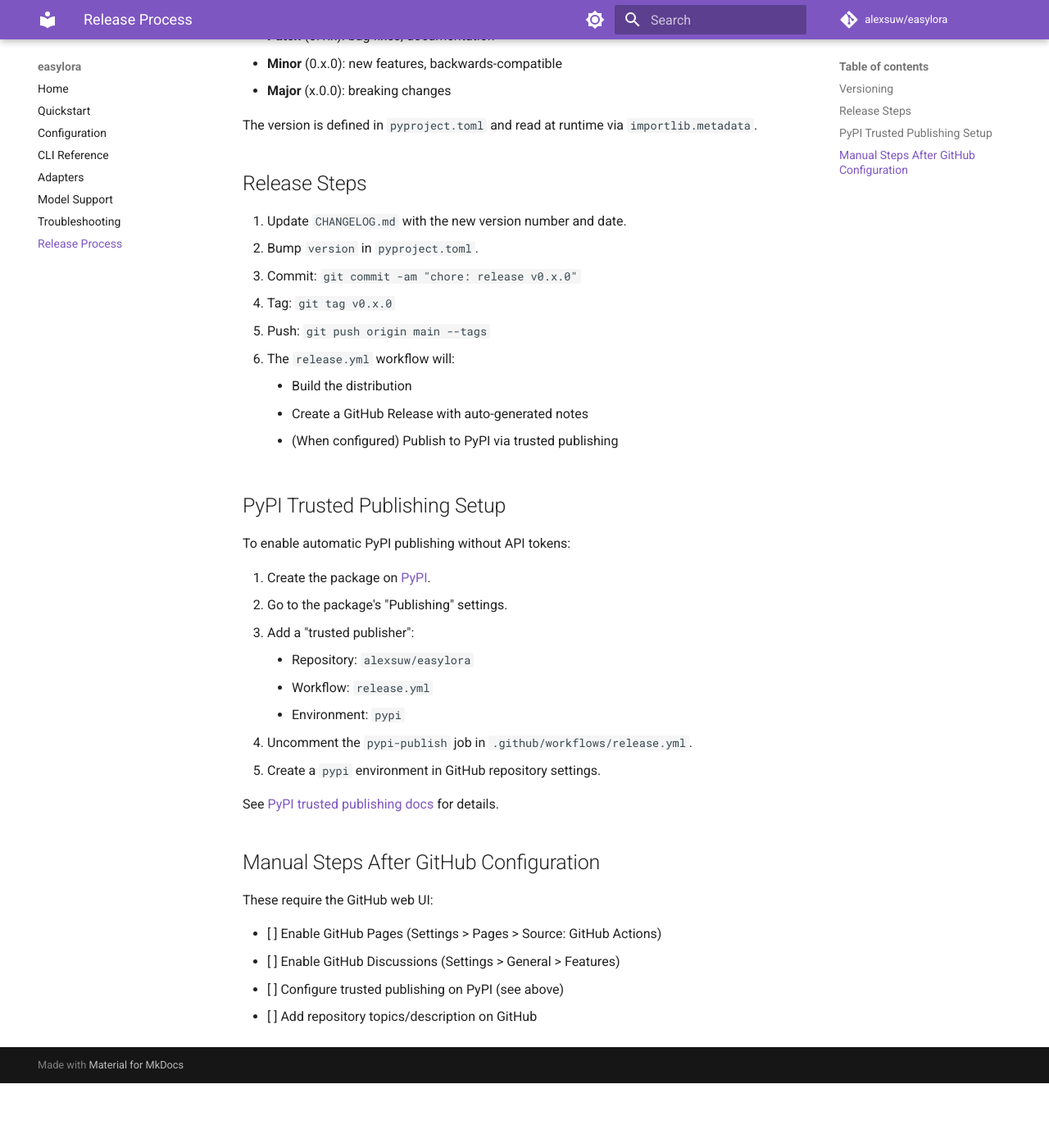
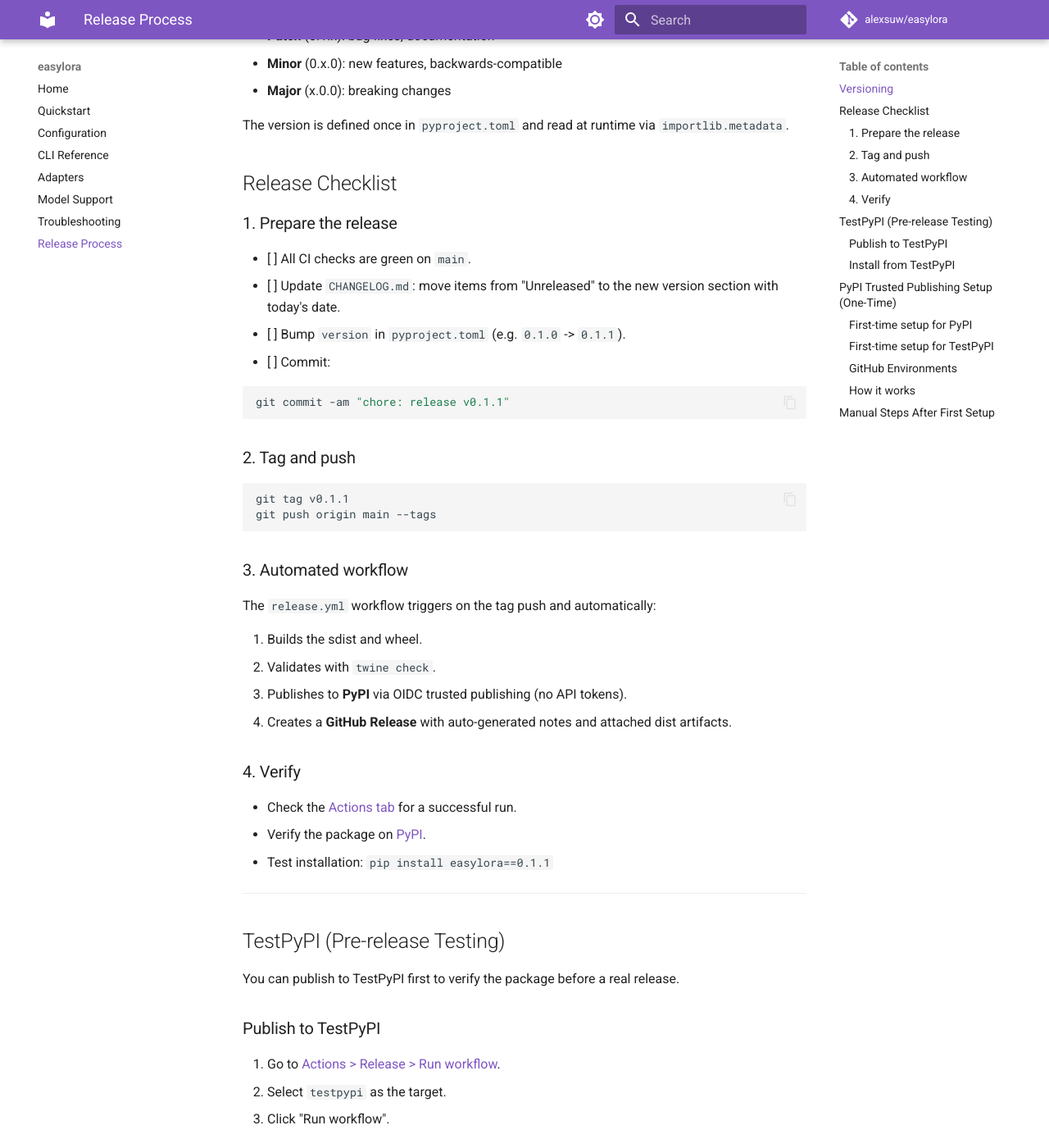
Before and after one commit to alexsuw/easylora, an MkDocs documentation site: the page built from docs/release.md, in a window 1280 px wide and 1400 px high, scrolled down 241 px. Shown: the whole window at 82% size. Built offline with MkDocs 1.6.1 and Material for MkDocs 9.7.7, drawn with Linux system fonts in a browser that asks for light colours; comment, search, counter and statistics services are not loaded; before the commit the page ends 1562 px from its top, so only the background shows below that; some of the changed text lies outside the part shown.

Commit message:
chore: release v0.1.1 — PyPI trusted publishing
- Add OIDC trusted publishing to release.yml (no API tokens)
- Add TestPyPI workflow_dispatch option
- Add [qlora] and [docs] optional extras
- Add License classifier, pin twine <6.0
- Update README install section with extras and PyPI badge
- Update docs/release.md with full trusted publisher setup guide
- Bump version to 0.1.1

Made-with: Cursor

````diff
--- a/docs/release.md
+++ b/docs/release.md
@@ -8,42 +8,131 @@ easylora follows [Semantic Versioning](https://semver.org/):
 - **Minor** (0.x.0): new features, backwards-compatible
 - **Major** (x.0.0): breaking changes
 
-The version is defined in `pyproject.toml` and read at runtime via
+The version is defined once in `pyproject.toml` and read at runtime via
 `importlib.metadata`.
 
-## Release Steps
+## Release Checklist
 
-1. Update `CHANGELOG.md` with the new version number and date.
-2. Bump `version` in `pyproject.toml`.
-3. Commit: `git commit -am "chore: release v0.x.0"`
-4. Tag: `git tag v0.x.0`
-5. Push: `git push origin main --tags`
-6. The `release.yml` workflow will:
-    - Build the distribution
-    - Create a GitHub Release with auto-generated notes
-    - (When configured) Publish to PyPI via trusted publishing
+### 1. Prepare the release
 
-## PyPI Trusted Publishing Setup
+- [ ] All CI checks are green on `main`.
+- [ ] Update `CHANGELOG.md`: move items from "Unreleased" to the new version
+      section with today's date.
+- [ ] Bump `version` in `pyproject.toml` (e.g. `0.1.0` -> `0.1.1`).
+- [ ] Commit:
 
-To enable automatic PyPI publishing without API tokens:
+```bash
+git commit -am "chore: release v0.1.1"
+```
 
-1. Create the package on [PyPI](https://pypi.org/).
-2. Go to the package's "Publishing" settings.
-3. Add a "trusted publisher":
-    - Repository: `alexsuw/easylora`
-    - Workflow: `release.yml`
-    - Environment: `pypi`
-4. Uncomment the `pypi-publish` job in `.github/workflows/release.yml`.
-5. Create a `pypi` environment in GitHub repository settings.
+### 2. Tag and push
 
-See [PyPI trusted publishing docs](https://docs.pypi.org/trusted-publishers/)
-for details.
+```bash
+git tag v0.1.1
+git push origin main --tags
+```
 
-## Manual Steps After GitHub Configuration
+### 3. Automated workflow
 
-These require the GitHub web UI:
+The `release.yml` workflow triggers on the tag push and automatically:
 
-- [ ] Enable GitHub Pages (Settings > Pages > Source: GitHub Actions)
-- [ ] Enable GitHub Discussions (Settings > General > Features)
-- [ ] Configure trusted publishing on PyPI (see above)
-- [ ] Add repository topics/description on GitHub
+1. Builds the sdist and wheel.
+2. Validates with `twine check`.
+3. Publishes to **PyPI** via OIDC trusted publishing (no API tokens).
+4. Creates a **GitHub Release** with auto-generated notes and attached
+   dist artifacts.
+
+### 4. Verify
+
+- Check the [Actions tab](https://github.com/alexsuw/easylora/actions/workflows/release.yml)
+  for a successful run.
+- Verify the package on [PyPI](https://pypi.org/project/easylora/).
+- Test installation: `pip install easylora==0.1.1`
+
+---
+
+## TestPyPI (Pre-release Testing)
+
+You can publish to TestPyPI first to verify the package before a real release.
+
+### Publish to TestPyPI
+
+1. Go to [Actions > Release > Run workflow](https://github.com/alexsuw/easylora/actions/workflows/release.yml).
+2. Select `testpypi` as the target.
+3. Click "Run workflow".
+
+### Install from TestPyPI
+
+```bash
+pip install --index-url https://test.pypi.org/simple/ --extra-index-url https://pypi.org/simple/ easylora
+```
+
+The `--extra-index-url` flag is needed because easylora's dependencies
+(torch, transformers, etc.) are only on the real PyPI.
+
+---
+
+## PyPI Trusted Publishing Setup (One-Time)
+
+Trusted publishing uses OpenID Connect (OIDC) so the GitHub Actions workflow
+can publish to PyPI without any API tokens or secrets stored in the repo.
+
+### First-time setup for PyPI
+
+1. Go to [https://pypi.org/manage/account/publishing/](https://pypi.org/manage/account/publishing/).
+2. Under **"Add a new pending publisher"** (if the project doesn't exist yet)
+   or in the project's **Publishing** settings (if it does):
+    - **PyPI project name**: `easylora`
+    - **Owner**: `alexsuw`
+    - **Repository**: `easylora`
+    - **Workflow name**: `release.yml`
+    - **Environment name**: `pypi`
+3. Click "Add".
+
+### First-time setup for TestPyPI
+
+1. Go to [https://test.pypi.org/manage/account/publishing/](https://test.pypi.org/manage/account/publishing/).
+2. Add a pending publisher with:
+    - **PyPI project name**: `easylora`
+    - **Owner**: `alexsuw`
+    - **Repository**: `easylora`
+    - **Workflow name**: `release.yml`
+    - **Environment name**: `testpypi`
+3. Click "Add".
+
+### GitHub Environments
+
+Create two environments in GitHub repository settings
+(**Settings > Environments**):
+
+1. **`pypi`** — optionally add required reviewers for production releases.
+2. **`testpypi`** — no reviewers needed (for testing).
+
+No secrets need to be added to either environment. OIDC handles authentication
+automatically.
+
+### How it works
+
+```
+┌──────────────┐    OIDC token    ┌────────────┐
+│ GitHub Action │ ──────────────> │   PyPI     │
+│ release.yml   │  (no secrets)   │            │
+└──────────────┘                  └────────────┘
+```
+
+The `pypa/gh-action-pypi-publish` action requests a short-lived OIDC token
+from GitHub, which PyPI validates against the trusted publisher configuration.
+No long-lived API tokens are involved.
+
+---
+
+## Manual Steps After First Setup
+
+These only need to be done once via the web UI:
+
+- [ ] Create `pypi` environment in GitHub repo settings
+- [ ] Create `testpypi` environment in GitHub repo settings
+- [ ] Add pending publisher on [PyPI](https://pypi.org/manage/account/publishing/)
+- [ ] Add pending publisher on [TestPyPI](https://test.pypi.org/manage/account/publishing/)
+- [ ] Enable GitHub Pages (Settings > Pages > Source: GitHub Actions) — already done
+- [ ] Enable GitHub Discussions (Settings > General > Features) — already done
````
Also changed, not shown: CHANGELOG.md (+32 -4 lines), README.md (+16 -2 lines), pyproject.toml (+12 -5 lines), 1 other file.
